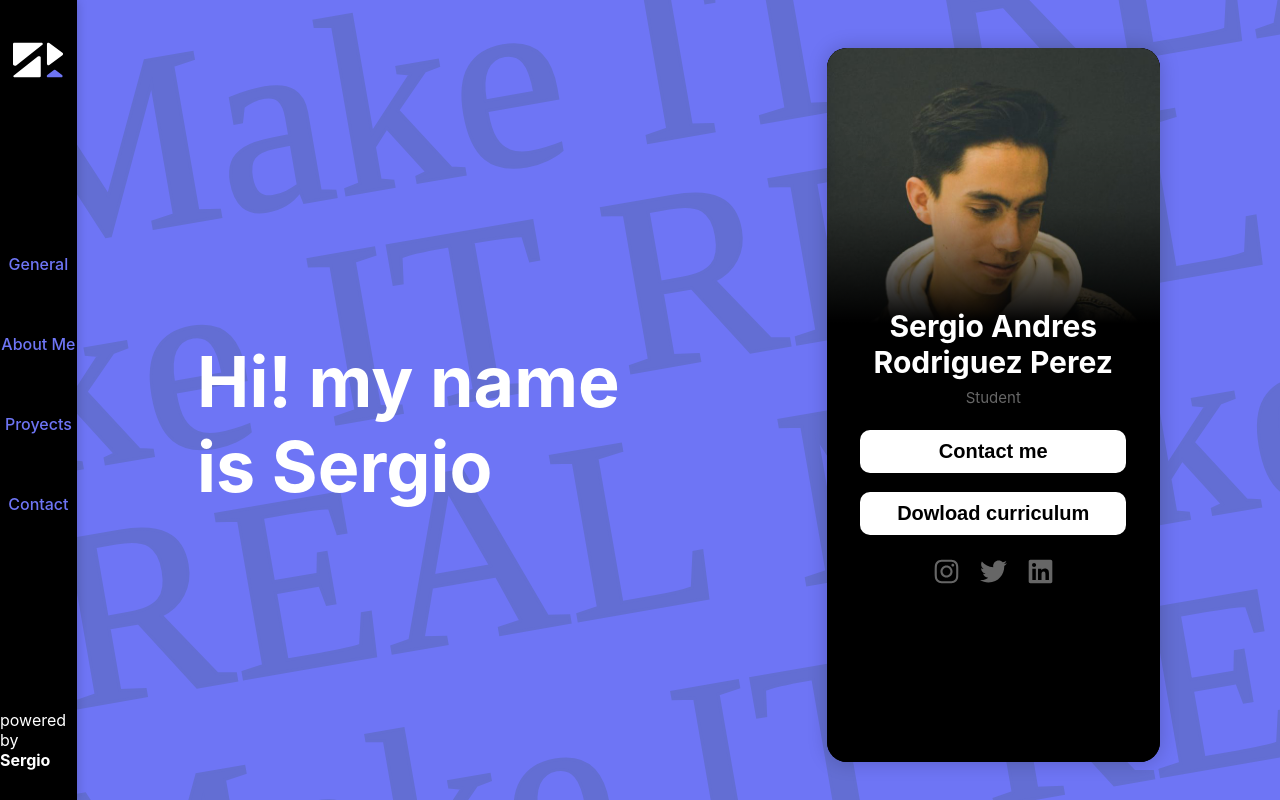
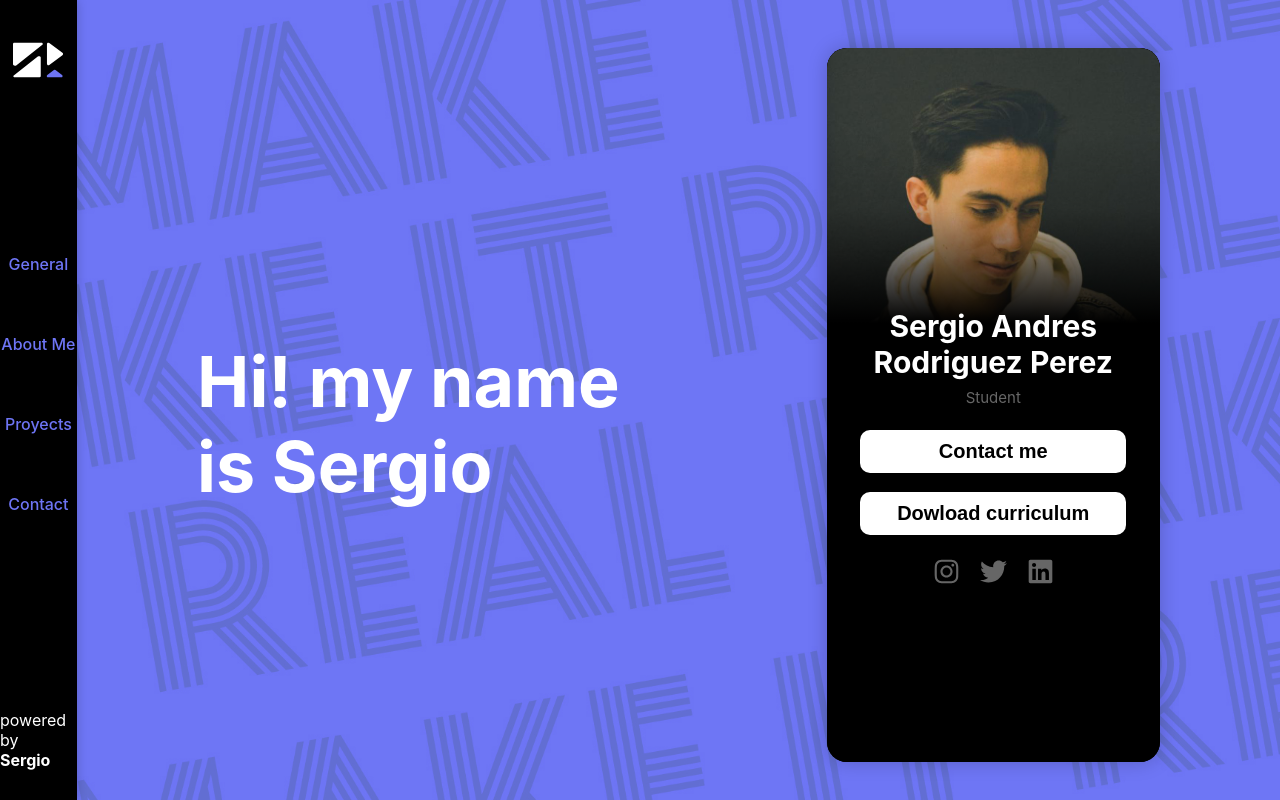
Before and after one commit to Sergiorodp/Sergio_Rodriguez, a Next.js app: page / in a window 1280 px wide. Built offline with nearby package versions, Linux system fonts and the light colour scheme.

Commit message:
replace with an image

```diff
--- a/styles/images/fondoMain.module.css
+++ b/styles/images/fondoMain.module.css
@@ -3,7 +3,7 @@
     display:flex;
     overflow:hidden;
     justify-content:center;
-    background-image: url('../../public/fondoMain/fondoinicio.svg');
+    background-image: url('../../public/fondoMain/fondoMain.jpg');
      background-size: cover;
     /* background-position: bottom; */
 }
```
Also changed, not shown: public/fondoMain/fondoMain.jpg (added), public/fondoMain/fondoinicio.svg (deleted).
